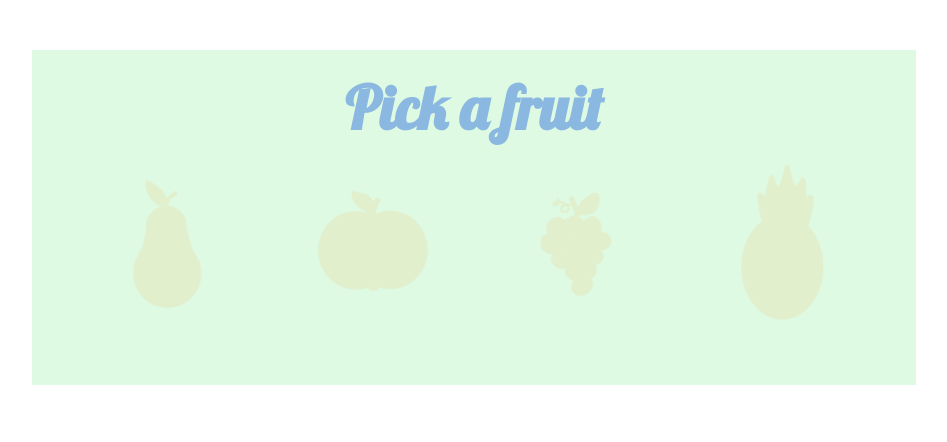
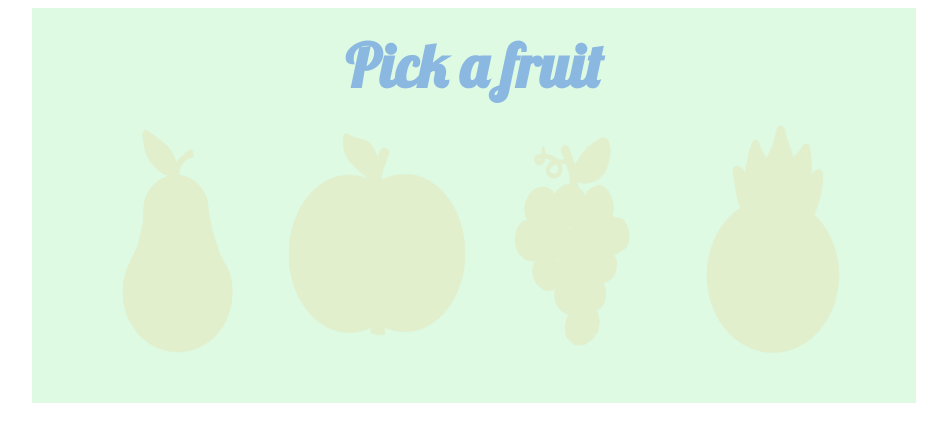
Before and after one commit to tkniki/pick_a_fruit, a plain HTML site: page index.html in a window 1280 px wide. Shown: the whole page, without its empty margins (166-1113 px from the left). Drawn offline with nearby package versions, Linux system fonts and the light colour scheme.

Commit message:
Update style.css

```diff
--- a/style.css
+++ b/style.css
@@ -1,8 +1,12 @@
 main {
     background-color: rgb(222, 250, 227);
     width: 70%;
+    height: 100%;
     margin: auto;
-    margin-top: 50px;
+    margin-top: 0px;
+    padding-top: 0px;
+    display: flex;
+    flex-wrap: wrap;
 }
 
 h1 {
@@ -13,23 +17,29 @@ h1 {
     padding-top: 20px;
     padding-bottom: 0px;
     margin-bottom: 0px;
+    display: block;
+    margin: auto;
 }
 
 #logos {
     display: flex;
     align-items: center;
     justify-content: space-around;
-    padding: 5px 30px;
+    margin: auto;
     margin-top: 0px;
 
 }
 
 img {
-    height: 15%;
-    width: 15%;
+    height: 250px;
+    width: 200px;
     margin: 0px;
     padding: 0px;
     opacity: 0.2;
+}
+
+#pineapple {
+    height: 280px;
 }
 
 img:hover {
@@ -40,7 +50,7 @@ img:hover {
 #fruits {
     width: 70%;
     margin: auto;
-    padding: 20px 0px;
+    padding: 10px 0px;
     color: #4d6f8f;
     position: relative;
 }
@@ -54,7 +64,7 @@ blockquote {
     border-radius: 10px;
     color: #70634a;
     width: auto;
-    margin: 10px;
+    margin-top: 10px;
     padding: 10px 15px;
     font-size: 20px;
     font-weight: bold;
@@ -63,5 +73,5 @@ blockquote {
 }
 
 h2 {
-    color: red;
+    font-size: 30px;
 }
```
